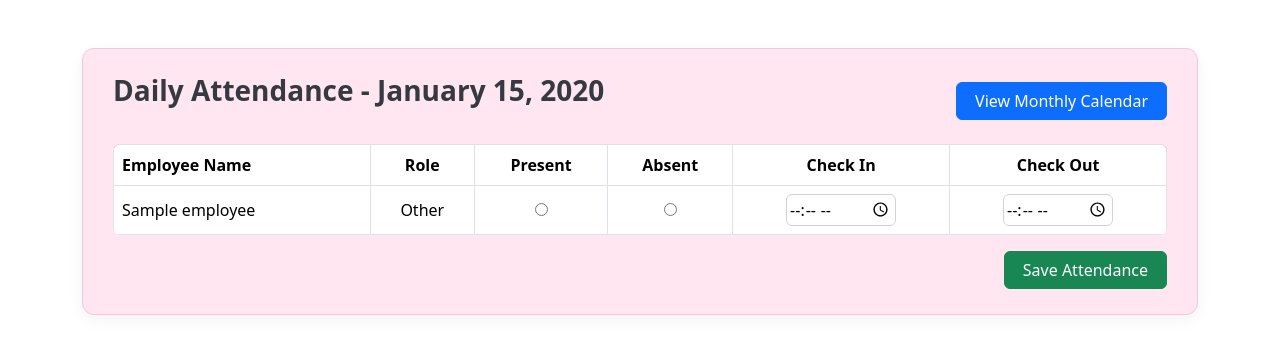
After one commit to ayeshatayyabazeemi/DentAssist, a CodeIgniter 4 app: the page made by app/Views/Attendance/daily.php in a window 1280 px wide. The commit adds this page. Shown: the top 354 px of the page. Run offline with PHP 8.4 and a stand-in for CodeIgniter, Linux system fonts and the light colour scheme; the template is opened without the code that fills it: most values are stand-ins (such as "Sample title", 1, 10 or a date in 2020); some libraries are stand-ins or nearby versions.

Commit message:
Updated develop with latest changes

```diff
--- a/app/Config/App.php
+++ b/app/Config/App.php
@@ -133,7 +133,8 @@ class App extends BaseConfig
      * @see https://www.php.net/manual/en/timezones.php for list of timezones
      *      supported by PHP.
      */
-    public string $appTimezone = 'UTC';
+    // public string $appTimezone = 'UTC';
+    public string $appTimezone = 'Asia/Karachi';
 
     /**
      * --------------------------------------------------------------------------
--- a/app/Config/Routes.php
+++ b/app/Config/Routes.php
@@ -133,5 +133,9 @@ $routes->get('barcode-test', 'BarcodeController::test');
 // Frontend AI Assistant route
 $routes->get('/ai-assistant', 'AiAssistant::index');
 
+
 // API route for getting suggestions
 $routes->post('/api/ai-assistant', 'Api\AiAssistantController::getSuggestion');
+$routes->get('attendance', 'Attendance::index');                 // Daily attendance page
+$routes->post('attendance/save', 'Attendance::save');            // Save daily attendance
+$routes->get('attendance/monthlyCalendar', 'Attendance::monthlyCalendar'); // Monthly calendar page
--- /dev/null
+++ b/app/Views/Attendance/daily.php
@@ -0,0 +1,149 @@
+<!DOCTYPE html>
+<html lang="en">
+<head>
+<meta charset="UTF-8">
+<title>Daily Attendance</title>
+<link rel="stylesheet" href="https://cdn.jsdelivr.net/npm/bootstrap@5.3.2/dist/css/bootstrap.min.css">
+<style>
+/* Card container with stronger pastel pink */
+.attendance-card {
+    background: #ffe6f0; /* pastel pink */
+    border: 1px solid #f5c6dd; /* slightly darker pink border */
+    padding: 25px 30px;
+    border-radius: 12px;
+    box-shadow: 0 5px 15px rgba(0,0,0,0.05);
+}
+
+/* Header */
+.attendance-card h3 {
+    margin-bottom: 20px;
+    font-weight: 600;
+    color: #343a40;
+}
+
+/* Table */
+.table {
+    border-radius: 8px;
+    overflow: hidden;
+}
+.table thead {
+    background: #d63384; /* deep pink header */
+    color: #fff;
+    font-weight: 600;
+}
+.table tbody tr:nth-child(even) {
+    background: #ffd9eb; /* light pink alternating rows */
+}
+.table tbody tr:hover {
+    background: #ffb6d2; /* slightly darker pink on hover */
+    transition: background 0.2s;
+}
+
+/* Radio buttons */
+.status {
+    cursor: pointer;
+}
+.present {
+    color: #28a745;
+    font-weight: bold;
+}
+.absent {
+    color: #dc3545;
+    font-weight: bold;
+}
+
+/* Input times */
+.check_in, .check_out {
+    width: 110px;
+    border: 1px solid #ced4da;
+    border-radius: 6px;
+    padding: 3px;
+}
+
+/* Buttons */
+.btn-primary, .btn-success {
+    border-radius: 6px;
+    font-weight: 500;
+    padding: 6px 18px;
+}
+
+/* Flash messages */
+.alert {
+    border-radius: 6px;
+    padding: 10px 15px;
+}
+</style>
+</head>
+<body>
+<div class="container mt-5">
+<div class="attendance-card">
+
+<!-- Header -->
+<div class="d-flex justify-content-between align-items-center mb-3">
+    <h3>Daily Attendance - <span id="currentDate"><?= date('F d, Y', strtotime($today)) ?></span></h3>
+    <a href="<?= site_url('attendance/monthlyCalendar') ?>" class="btn btn-primary">View Monthly Calendar</a>
+</div>
+
+<!-- Flash message -->
+<?php if(session()->getFlashdata('success')): ?>
+<div class="alert alert-success"><?= session()->getFlashdata('success') ?></div>
+<?php endif; ?>
+
+<!-- Attendance Form -->
+<form method="post" action="<?= base_url('attendance/save') ?>">
+    <input type="hidden" name="date" id="attendanceDate" value="<?= $today ?>">
+
+    <table class="table table-bordered table-hover align-middle text-center">
+    <thead>
+    <tr>
+        <th class="text-start">Employee Name</th>
+        <th>Role</th>
+        <th>Present</th>
+        <th>Absent</th>
+        <th>Check In</th>
+        <th>Check Out</th>
+    </tr>
+    </thead>
+    <tbody>
+    <?php foreach($employees as $emp): ?>
+    <tr>
+        <td class="text-start">
+            <?= esc($emp['name']) ?>
+            <input type="hidden" name="employee_id[]" value="<?= $emp['employee_id'] ?>">
+        </td>
+        <td>
+            <?= $emp['is_doctor']?'Doctor':($emp['is_staff']?'Staff':($emp['is_receptionist']?'Receptionist':'Other')) ?>
+        </td>
+        <td>
+            <input type="radio" class="status" data-emp="<?= $emp['employee_id'] ?>" value="Present"
+            name="status[<?= $emp['employee_id'] ?>][<?= $today ?>]"
+            <?= isset($attendanceData[$emp['employee_id']]['status']) && $attendanceData[$emp['employee_id']]['status']=='Present'?'checked':'' ?>>
+        </td>
+        <td>
+            <input type="radio" class="status" data-emp="<?= $emp['employee_id'] ?>" value="Absent"
+            name="status[<?= $emp['employee_id'] ?>][<?= $today ?>]"
+            <?= isset($attendanceData[$emp['employee_id']]['status']) && $attendanceData[$emp['employee_id']]['status']=='Absent'?'checked':'' ?>>
+        </td>
+        <td>
+            <input type="time" class="check_in" data-emp="<?= $emp['employee_id'] ?>"
+            name="check_in[<?= $emp['employee_id'] ?>][<?= $today ?>]"
+            value="<?= $attendanceData[$emp['employee_id']]['check_in'] ?? '' ?>">
+        </td>
+        <td>
+            <input type="time" class="check_out" data-emp="<?= $emp['employee_id'] ?>"
+            name="check_out[<?= $emp['employee_id'] ?>][<?= $today ?>]"
+            value="<?= $attendanceData[$emp['employee_id']]['check_out'] ?? '' ?>">
+        </td>
+    </tr>
+    <?php endforeach; ?>
+    </tbody>
+    </table>
+
+    <div class="text-end mt-3">
+        <button class="btn btn-success">Save Attendance</button>
+    </div>
+</form>
+</div>
+</div>
+</body>
+</html>
--- a/app/Views/admin/dashboard.php
+++ b/app/Views/admin/dashboard.php
@@ -42,6 +42,11 @@
       <li><button class="tabbtn" data-tab="patients">Patients</button></li>
       <li><button class="tabbtn" data-tab="staffs">Employees</button></li>
     </ul>
+
+     <!-- Employee Attendance Button -->
+    <a href="<?= base_url('attendance') ?>" class="ai-btn">
+    <i class="fa fa-calendar-check-o"></i> Attendance
+    </a>
 
     <!-- Lab Order Button (Added) -->
     <a href="<?= base_url('laborders/create') ?>" class="ai-btn">
```
Also changed, not shown: app/Controllers/Attendance.php (added, +114 -0 lines), app/Models/AttendanceModel.php (added, +21 -0 lines), app/Views/Attendance/monthly_calendar.php (added, +155 -0 lines).
